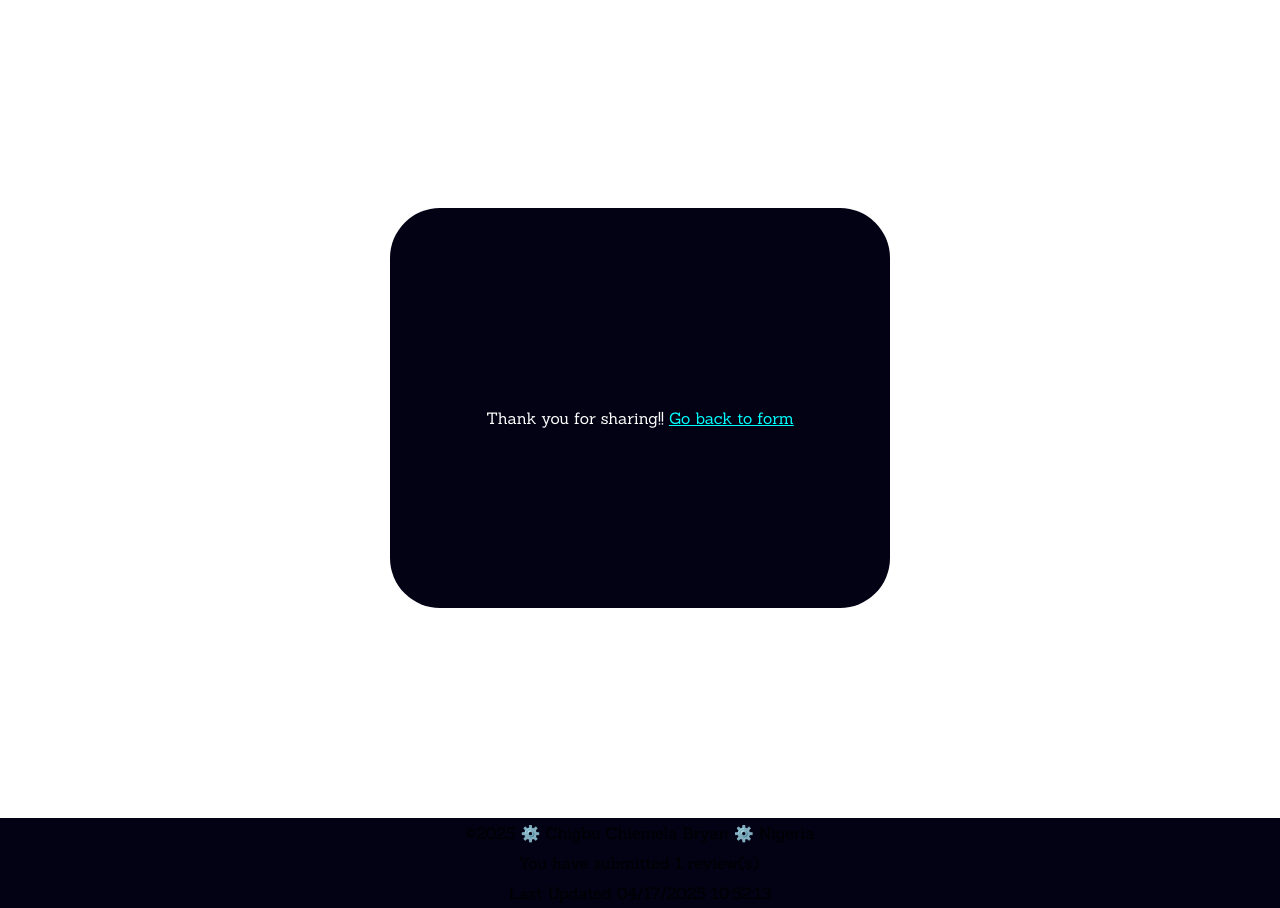
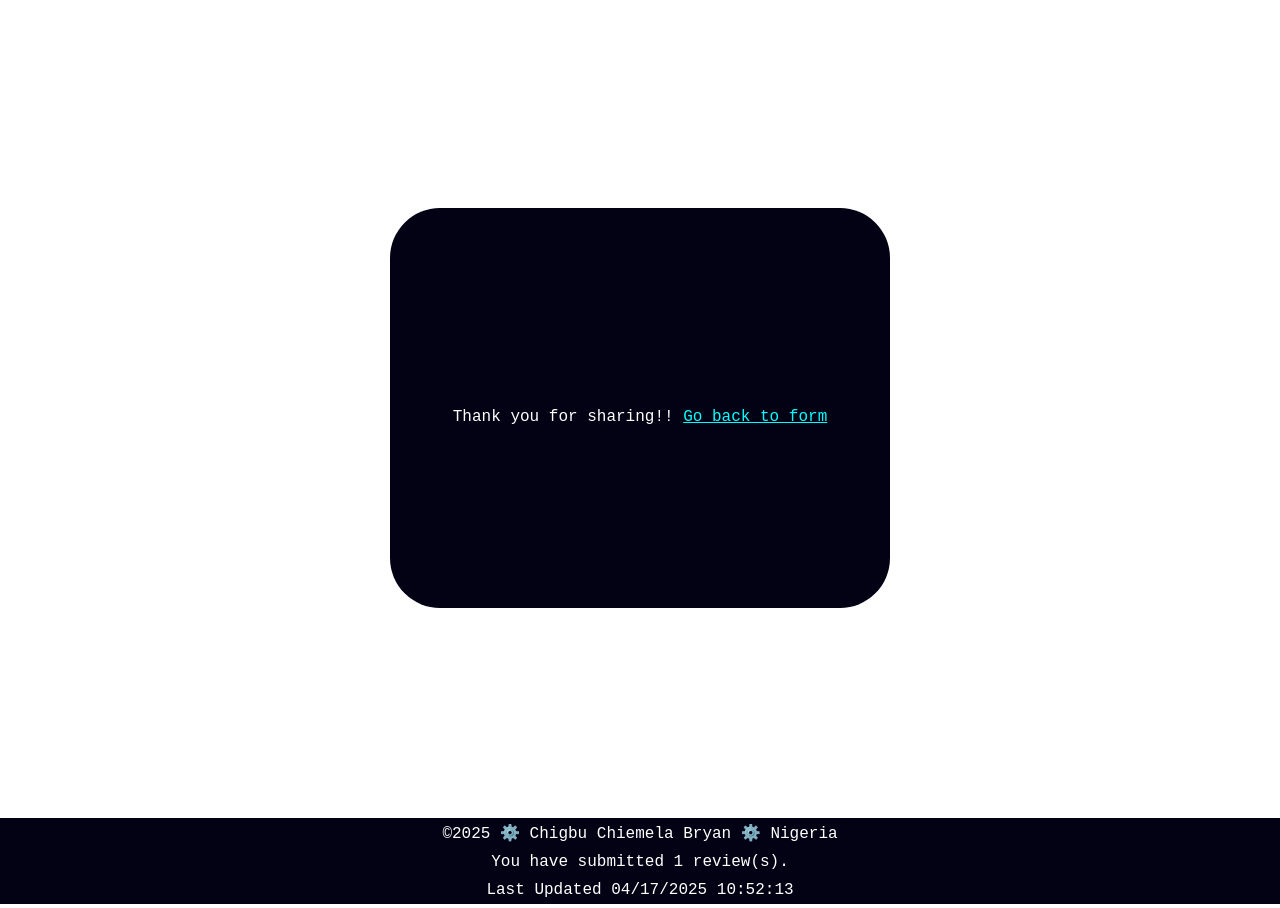
Before and after one commit to BoTBry/wdd131, a plain HTML site: page review.html in a window 1280 px wide. Shown: the part 79-987 px from the top of the page. Drawn offline with Linux system fonts and the light colour scheme.

Commit message:
done wrk5

```diff
--- a/review.html
+++ b/review.html
@@ -26,7 +26,7 @@
     </main>
 
 
-    <footer>
+    <footer style="color: #fff;">
         <p>&copy;<span id="currentyear"></span> ⚙️ Chigbu Chiemela Bryan ⚙️ Nigeria </p>
         <p id="reviewCount"></p>
         <p id="lastModified"></p>
--- a/styles/form.css
+++ b/styles/form.css
@@ -19,17 +19,8 @@ header{
 }
 
 /*------------------- main --------------------------------*/
-body p{
-    color: #000;
+#body p{
     font-family: var(--paragraph-font), 'Times New Roman', Times, serif;
-}
-#review_main{
-    height: 100%;
-    margin: auto;
-    font-family: monospace, 'Times New Roman', Times, serif ;
-}
-#review_main p{
-    color: #fff;
 }
 main{
     width: 100%;
@@ -141,9 +132,12 @@ select:required:invalid, input[type="date"]:required:invalid{
     border-radius: 5px;
 }
 
-
 #review_main{
     align-content: center;
+    height: 100%;
+    margin: auto;
+    font-family: monospace, 'Times New Roman', Times, serif ;
+    color: #fff;
 }
 #review{
     position: relative;
```
Also changed, not shown: form.html (+1 -1 lines).
